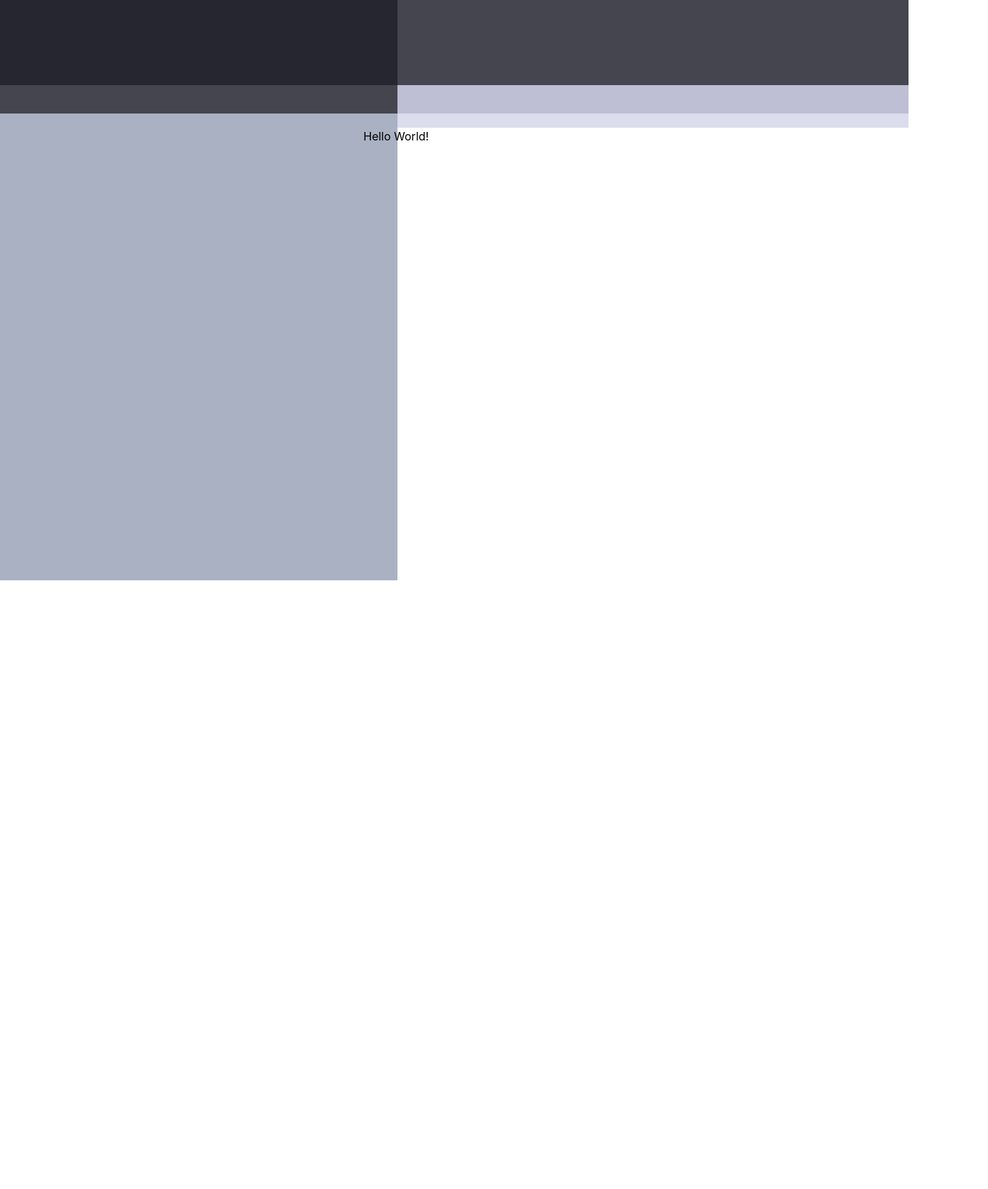
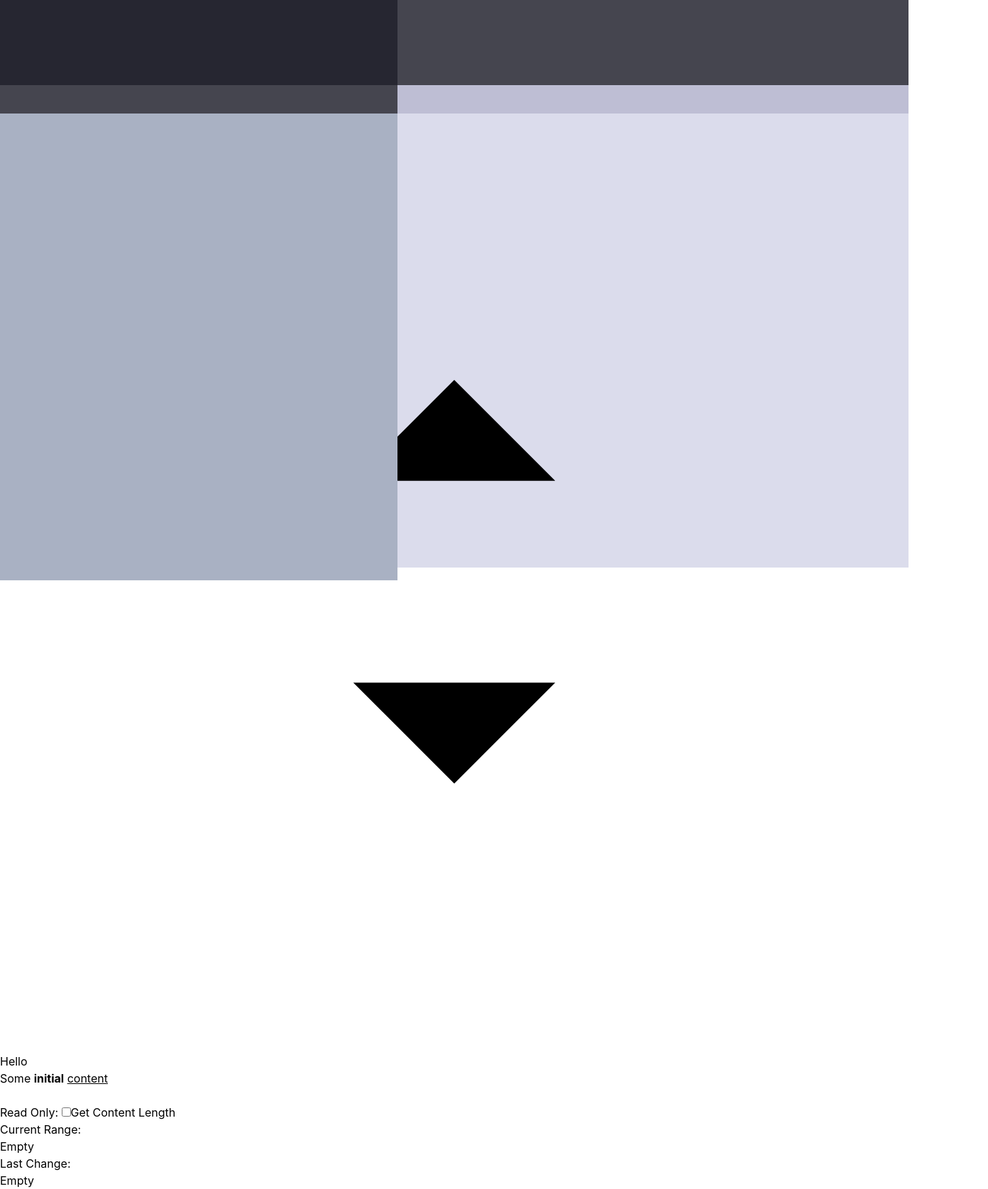
Before and after one commit to deniaverkade/scion-novelwriting, a React app in the folder frontend/: page / in a window 1280 px wide. Shown: the whole page at 71% size, 1392 px wide, since content can reach past the window. Before the commit the page ends 944 px from the top, so only its background shows below. Built offline with nearby package versions, Linux system fonts and the light colour scheme; the HTML template or start-up script is replaced by a standard one.

Commit message:
Quill texteditor

```diff
--- a/frontend/package.json
+++ b/frontend/package.json
@@ -14,6 +14,7 @@
     "@emotion/styled": "^11.14.1",
     "@mui/material": "^9.0.1",
     "@tailwindcss/vite": "^4.3.0",
+    "@tiptap/extensions": "^3.25.0",
     "@tiptap/pm": "^3.25.0",
     "@tiptap/react": "^3.25.0",
     "@tiptap/starter-kit": "^3.25.0",
--- a/frontend/src/Pages/TextEditor.jsx
+++ b/frontend/src/Pages/TextEditor.jsx
@@ -2,8 +2,23 @@ import Editor from "../components/Editor";
 import EditorTopBar from "../components/EditorTopBar";
 import EditorSidebar from "../components/EditorSidebar";
 import UserPanel from "../components/UserPanel";
+import React, { useRef, useState } from 'react';
+import Quill from 'quill';
+
+const Delta = Quill.import('delta');
+
+
 
 const TextEditor = () => {
+
+     const [range, setRange] = useState();
+  const [lastChange, setLastChange] = useState();
+  const [readOnly, setReadOnly] = useState(false);
+
+  // Use a ref to access the quill instance directly
+  const quillRef = useRef();
+
+
     return (
         <section className="bg-[#DBDCEC] w-full h-full absolute">
 
@@ -21,7 +36,49 @@ const TextEditor = () => {
 
             {/* Editor */}
 
-            <Editor/>
+              <div>
+      <Editor
+        ref={quillRef}
+        readOnly={readOnly}
+        defaultValue={new Delta()
+          .insert('Hello')
+          .insert('\n', { header: 1 })
+          .insert('Some ')
+          .insert('initial', { bold: true })
+          .insert(' ')
+          .insert('content', { underline: true })
+          .insert('\n')}
+        onSelectionChange={setRange}
+        onTextChange={setLastChange}
+      />
+      <div class="controls">
+        <label>
+          Read Only:{' '}
+          <input
+            type="checkbox"
+            value={readOnly}
+            onChange={(e) => setReadOnly(e.target.checked)}
+          />
+        </label>
+        <button
+          className="controls-right"
+          type="button"
+          onClick={() => {
+            alert(quillRef.current?.getLength());
+          }}
+        >
+          Get Content Length
+        </button>
+      </div>
+      <div className="state">
+        <div className="state-title">Current Range:</div>
+        {range ? JSON.stringify(range) : 'Empty'}
+      </div>
+      <div className="state">
+        <div className="state-title">Last Change:</div>
+        {lastChange ? JSON.stringify(lastChange.ops) : 'Empty'}
+      </div>
+    </div>
 
 
         </section>
--- a/frontend/src/components/Editor.jsx
+++ b/frontend/src/components/Editor.jsx
@@ -1,21 +1,55 @@
-import { useEditor, EditorContent } from '@tiptap/react'
-import StarterKit from '@tiptap/starter-kit'
+import React, { forwardRef, useEffect, useLayoutEffect, useRef } from 'react';
+import Quill from 'quill';
 
-const Editor = () => {
+const Editor = forwardRef(
+ ({ readOnly, defaultValue, onTextChange, onSelectionChange }, ref) => {
+    const containerRef = useRef(null);
+    const defaultValueRef = useRef(defaultValue);
+    const onTextChangeRef = useRef(onTextChange);
+    const onSelectionChangeRef = useRef(onSelectionChange);
 
-const editor = useEditor({
-    extensions: [StarterKit], // define your extension array
-    content: '<p>Hello World!</p>', // initial content
-  })
+    useLayoutEffect(() => {
+      onTextChangeRef.current = onTextChange;
+      onSelectionChangeRef.current = onSelectionChange;
+    });
 
-    return (
-    <div className="w-220 h-191 bg-white ml-[40%]">
+    useEffect(() => {
+      ref.current?.enable(!readOnly);
+    }, [ref, readOnly]);
 
-      <EditorContent editor={editor} />
+    useEffect(() => {
+      const container = containerRef.current;
+      const editorContainer = container.appendChild(
+        container.ownerDocument.createElement('div'),
+      );
+      const quill = new Quill(editorContainer, {
+        theme: 'snow',
+      });
 
+      ref.current = quill;
 
-    </div>
+      if (defaultValueRef.current) {
+        quill.setContents(defaultValueRef.current);
+      }
+
+      quill.on(Quill.events.TEXT_CHANGE, (...args) => {
+        onTextChangeRef.current?.(...args);
+      });
+
+      quill.on(Quill.events.SELECTION_CHANGE, (...args) => {
+        onSelectionChangeRef.current?.(...args);
+      });
+
+      return () => {
+        ref.current = null;
+        container.innerHTML = '';
+      };
+    }, [ref]);
+
+    return <div ref={containerRef}></div>;
+  },
 );
-}
+
+Editor.displayName = 'Editor';
 
 export default Editor;
```
Also changed, not shown: 1 other file (tests, documents, lock files or other folders).
